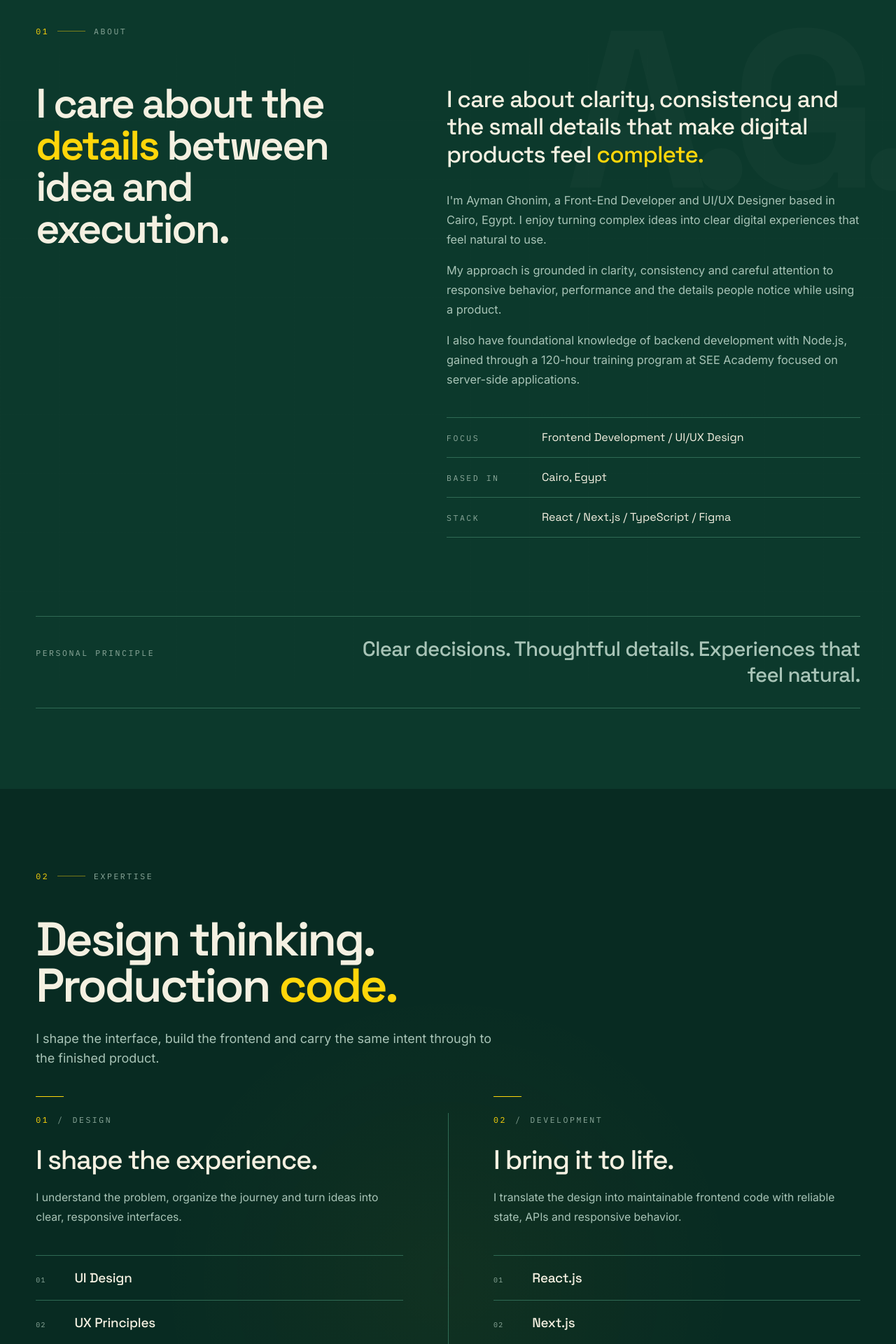
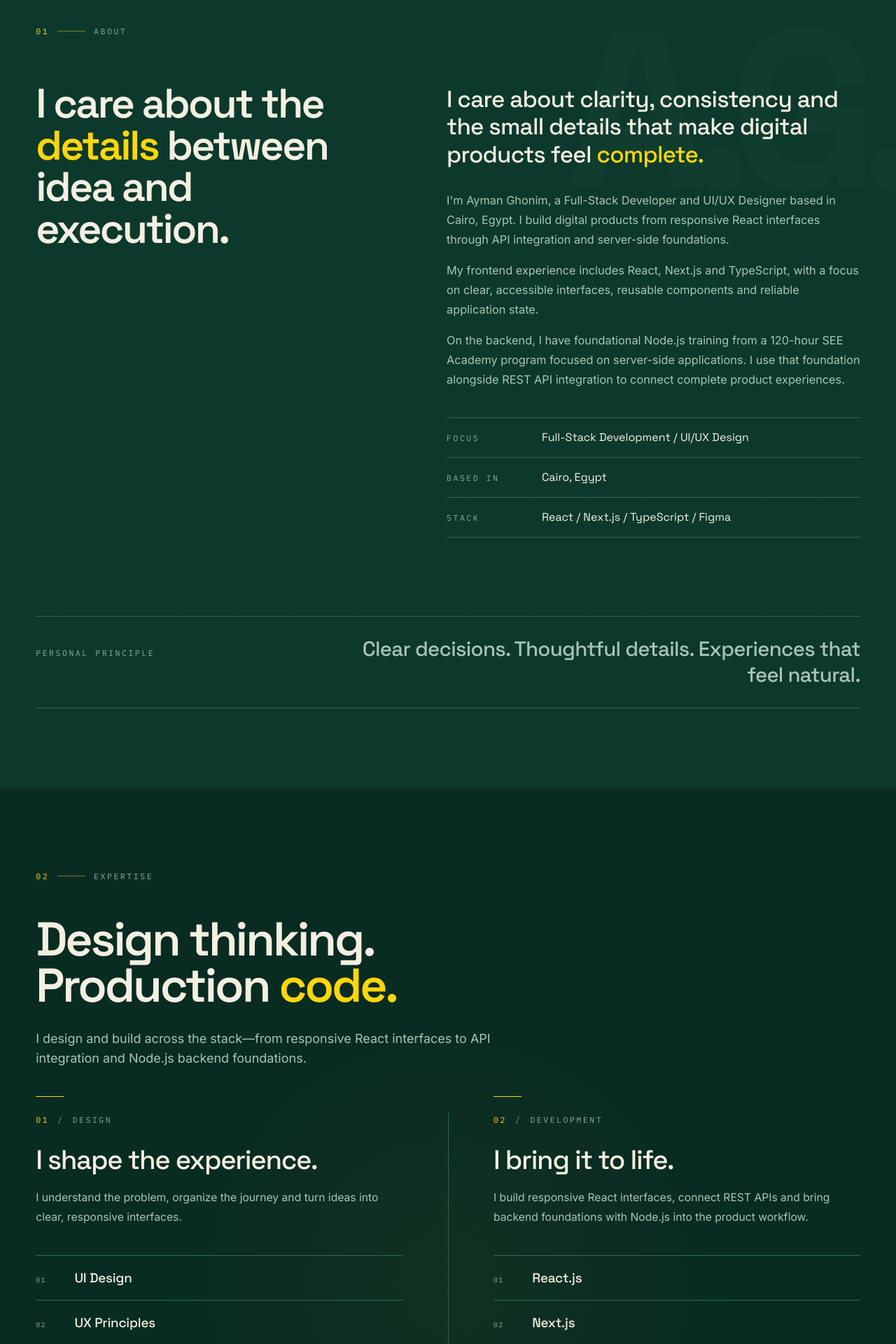
Before and after one commit to AymanGhomim/Ayman-Ghonim, a React (Vite) app: page / in a window 1280 px wide. Shown: the part 880-2800 px from the top of the page at 70% size. Built offline with nearby package versions, Linux system fonts and the light colour scheme.

Commit message:
Describe full-stack experience

```diff
--- a/src/components/about/AboutDetails.tsx
+++ b/src/components/about/AboutDetails.tsx
@@ -2,7 +2,7 @@ import { Stagger, StaggerItem } from "@/components/animation/Reveal";
 import { personal } from "@/data/personal";
 
 const details = [
-  { label: "Focus", value: "Frontend Development / UI/UX Design" },
+  { label: "Focus", value: "Full-Stack Development / UI/UX Design" },
   { label: "Based in", value: personal.location },
   { label: "Stack", value: "React / Next.js / TypeScript / Figma" },
 ] as const;
--- a/src/components/expertise/ExpertiseIntro.tsx
+++ b/src/components/expertise/ExpertiseIntro.tsx
@@ -41,7 +41,7 @@ export function ExpertiseIntro() {
         viewport={{ once: true, margin: "-60px" }}
         transition={{ duration: reducedMotion ? 0.01 : 0.65, delay: reducedMotion ? 0 : 0.22, ease: [0.16, 1, 0.3, 1] }}
       >
-        I shape the interface, build the frontend and carry the same intent through to the finished product.
+        I design and build across the stack—from responsive React interfaces to API integration and Node.js backend foundations.
       </motion.p>
     </div>
   );
--- a/src/components/hero/TypewriterTitle.tsx
+++ b/src/components/hero/TypewriterTitle.tsx
@@ -1,7 +1,7 @@
 import { useEffect, useState } from "react";
 import { useReducedMotion } from "@/hooks/useReducedMotion";
 
-const firstLine = "Front-End Developer";
+const firstLine = "Full-Stack Developer";
 const secondLine = "& UI/UX Designer.";
 const fullText = `${firstLine}\n${secondLine}`;
 
--- a/src/components/layout/Footer.tsx
+++ b/src/components/layout/Footer.tsx
@@ -17,7 +17,7 @@ export function Footer() {
                 {personal.name}
               </p>
               <p className="label-mono mt-4 leading-loose">
-                Front-End Developer
+                Full-Stack Developer
                 <span className="text-gradient mx-2">×</span>
                 UI/UX Designer
               </p>
--- a/src/data/experience.ts
+++ b/src/data/experience.ts
@@ -21,7 +21,7 @@ export const experience: ExperienceItem[] = [
     location: "Kafr El Sheikh, Egypt",
     period: "Jun 2026 — Present",
     description:
-      "Building responsive digital products across front-end development and interface design, while collaborating with design and back-end teams to deliver clear, user-focused experiences.",
+      "Building responsive React interfaces and shaping UI/UX for digital products, while collaborating with design and back-end teams to connect API-driven features into clear, user-focused experiences.",
     technologies: ["React.js", "HTML5", "UI/UX Design"],
   },
   {
@@ -30,7 +30,7 @@ export const experience: ExperienceItem[] = [
     role: "Front-End Developer & UI/UX Designer",
     period: "2024 — Present",
     description:
-      "Designing user-centered web experiences from research and wireframes through polished, responsive front-end implementation with strong usability and visual consistency.",
+      "Taking freelance products from user flows and UI/UX design through responsive React implementation, REST API integration and polished delivery; applying Node.js backend foundations where the project requires server-side work.",
     technologies: ["UI/UX Design", "Figma", "React"],
   },
 ];
--- a/src/data/personal.ts
+++ b/src/data/personal.ts
@@ -6,17 +6,17 @@ export const personal = {
   firstName: "Ayman",
   lastName: "Ghonim",
   initials: "AG",
-  title: "Front-End Developer × UI/UX Designer",
-  tagline: "I design digital experiences and bring them to life with code.",
+  title: "Full-Stack Developer × UI/UX Designer",
+  tagline: "I design, build and connect complete digital experiences.",
   heroIntro:
-    "I’m Ayman Ghonim — I work at the intersection of design and development, turning ideas into polished, responsive products with React, Next.js and a strong UI/UX mindset.",
+    "I’m Ayman Ghonim — a Full-Stack Developer and UI/UX Designer who shapes responsive interfaces, connects them to APIs and builds a strong foundation in backend development with Node.js.",
   about: [
-    "I'm Ayman Ghonim, a Front-End Developer and UI/UX Designer based in Cairo, Egypt. I enjoy turning complex ideas into clear digital experiences that feel natural to use.",
-    "My approach is grounded in clarity, consistency and careful attention to responsive behavior, performance and the details people notice while using a product.",
-    "I also have foundational knowledge of backend development with Node.js, gained through a 120-hour training program at SEE Academy focused on server-side applications.",
+    "I'm Ayman Ghonim, a Full-Stack Developer and UI/UX Designer based in Cairo, Egypt. I build digital products from responsive React interfaces through API integration and server-side foundations.",
+    "My frontend experience includes React, Next.js and TypeScript, with a focus on clear, accessible interfaces, reusable components and reliable application state.",
+    "On the backend, I have foundational Node.js training from a 120-hour SEE Academy program focused on server-side applications. I use that foundation alongside REST API integration to connect complete product experiences.",
   ],
   professionalSummary:
-    "Junior Frontend Developer specializing in React.js with hands-on experience building responsive and user-friendly web applications. Strong knowledge of JavaScript (ES6+), component-based architecture, and API integration. Passionate about applying UI/UX principles to deliver clean, efficient, and visually appealing interfaces.",
+    "Full-Stack Developer and UI/UX Designer with hands-on experience building responsive web interfaces using React.js, Next.js and TypeScript, integrating REST APIs, and working with application state. Backend foundation in Node.js and server-side application development through a 120-hour training program. Focused on connecting thoughtful user experiences with maintainable, end-to-end product workflows.",
   location: "Cairo, Egypt",
   email: "aghonim133@gmail.com",
   phones: ["+20 122 860 0736"],
--- a/src/i18n/localTranslation.ts
+++ b/src/i18n/localTranslation.ts
@@ -176,6 +176,8 @@ const translations: Record<string, string> = {
   Current: "حاليًا",
   "Frontend Developer": "مطور واجهات أمامية",
   "Frontend Developer & UI/UX Designer": "مطور واجهات أمامية ومصمم UI/UX",
+  "Full-Stack Developer": "مطور Full-Stack",
+  "Full-Stack Developer & UI/UX Designer": "مطور Full-Stack ومصمم UI/UX",
   "Front-End Developer & UI/UX Designer": "مطور واجهات أمامية ومصمم UI/UX",
   "Full-Stack Development": "تطوير Full-Stack",
   "Building responsive digital products across front-end development and interface design, while collaborating with design and back-end teams to deliver clear, user-focused experiences.": "أبني منتجات رقمية متجاوبة عبر تطوير الواجهات الأمامية وتصميم الواجهات، مع التعاون مع فرق التصميم والواجهات الخلفية لتقديم تجارب واضحة تركز على المستخدم.",
@@ -210,9 +212,16 @@ const translations: Record<string, string> = {
   Interface: "واجهة",
   Product: "منتج",
   "I design digital experiences and bring them to life with code.": "أصمم التجارب الرقمية وأحوّلها إلى واقع بالكود.",
-  "I'm Ayman Ghonim, a Front-End Developer and UI/UX Designer based in Cairo, Egypt. I enjoy turning complex ideas into clear digital experiences that feel natural to use.": "أنا أيمن غنيم، مطور واجهات أمامية ومصمم UI/UX من القاهرة، مصر. أستمتع بتحويل الأفكار المعقدة إلى تجارب رقمية واضحة وطبيعية الاستخدام.",
+  "I design, build and connect complete digital experiences.": "أصمم وأطوّر وأربط تجارب رقمية متكاملة.",
+  "I'm Ayman Ghonim, a Full-Stack Developer and UI/UX Designer based in Cairo, Egypt. I build digital products from responsive React interfaces through API integration and server-side foundations.": "أنا أيمن غنيم، مطور Full-Stack ومصمم UI/UX من القاهرة، مصر. أبني المنتجات الرقمية بدءًا من واجهات React المتجاوبة، مرورًا بربط واجهات API، وصولًا إلى أساسيات تطوير الخوادم.",
+  "My frontend experience includes React, Next.js and TypeScript, with a focus on clear, accessible interfaces, reusable components and reliable application state.": "تشمل خبرتي في الواجهات الأمامية React وNext.js وTypeScript، مع التركيز على واجهات واضحة وسهلة الوصول ومكونات قابلة لإعادة الاستخدام وإدارة موثوقة لحالة التطبيق.",
+  "On the backend, I have foundational Node.js training from a 120-hour SEE Academy program focused on server-side applications. I use that foundation alongside REST API integration to connect complete product experiences.": "في الواجهات الخلفية، لدي أساسيات Node.js من برنامج تدريبي لمدة 120 ساعة في أكاديمية SEE ركّز على تطبيقات الخادم. أستفيد من هذه المعرفة إلى جانب ربط REST API لبناء تجربة منتج متكاملة.",
   "My approach is grounded in clarity, consistency and careful attention to responsive behavior, performance and the details people notice while using a product.": "منهجي يعتمد على الوضوح والاتساق والاهتمام الدقيق بالتجاوب والأداء والتفاصيل التي يلاحظها المستخدم أثناء استخدام المنتج.",
-  "I’m Ayman Ghonim — I work at the intersection of design and development, turning ideas into polished, responsive products with React, Next.js and a strong UI/UX mindset.": "أنا أيمن غنيم — أعمل عند تقاطع التصميم والتطوير، وأحوّل الأفكار إلى منتجات متقنة ومتجاوبة باستخدام React وNext.js وعقلية قوية في UI/UX.",
+  "I’m Ayman Ghonim — a Full-Stack Developer and UI/UX Designer who shapes responsive interfaces, connects them to APIs and builds a strong foundation in backend development with Node.js.": "أنا أيمن غنيم — مطور Full-Stack ومصمم UI/UX، أعمل على تشكيل واجهات متجاوبة وربطها بواجهات API وبناء أساس قوي في تطوير الخوادم باستخدام Node.js.",
+  "I shape the interface, build the frontend and carry the same intent through to the finished product.": "أصمم الواجهة وأبنيها وأربطها بالخدمات الخلفية، مع الحفاظ على رؤية المنتج من البداية حتى اكتماله.",
+  "I design and build across the stack—from responsive React interfaces to API integration and Node.js backend foundations.": "أصمم وأطوّر عبر أجزاء التطبيق المختلفة، من واجهات React المتجاوبة إلى ربط API وأساسيات الخوادم باستخدام Node.js.",
+  "Building responsive React interfaces and shaping UI/UX for digital products, while collaborating with design and back-end teams to connect API-driven features into clear, user-focused experiences.": "أبني واجهات React متجاوبة وأصمم تجارب المستخدم للمنتجات الرقمية، وأتعاون مع فرق التصميم والخلفية لربط الميزات المعتمدة على API ضمن تجارب واضحة تركز على المستخدم.",
+  "Taking freelance products from user flows and UI/UX design through responsive React implementation, REST API integration and polished delivery; applying Node.js backend foundations where the project requires server-side work.": "أتابع مشاريع العمل الحر من تدفقات المستخدم وتصميم UI/UX إلى تنفيذ React المتجاوب وربط REST API والتسليم النهائي، مع تطبيق أساسيات Node.js عند الحاجة إلى تطوير جانب الخادم.",
   "Iâ€™m Ayman Ghonim â€” I work at the intersection of design and development, turning ideas into polished, responsive products with React, Next.js and a strong UI/UX mindset.": "أنا أيمن غنيم — أعمل عند تقاطع التصميم والتطوير، وأحوّل الأفكار إلى منتجات متقنة ومتجاوبة باستخدام React وNext.js وعقلية قوية في UI/UX.",
   "Where I’ve been building.": "هنا بنيت خبرتي.",
   "Where Iâ€™ve been building.": "هنا بنيت خبرتي.",
@@ -231,7 +240,7 @@ const translations: Record<string, string> = {
   Focus: "التركيز",
   "Based in": "الموقع",
   Stack: "التقنيات",
-  "Frontend Development / UI/UX Design": "تطوير الواجهات الأمامية / تصميم UI/UX",
+  "Full-Stack Development / UI/UX Design": "تطوير Full-Stack / تصميم UI/UX",
   "React / Next.js / TypeScript / Figma": "React / Next.js / TypeScript / Figma",
   "Design, development and the details connecting both.": "التصميم والتطوير والتفاصيل التي تربط بينهما.",
   "A focused workflow that keeps product thinking, interface design and frontend development aligned.": "منهجية مركزة تحافظ على توافق التفكير في المنتج وتصميم الواجهة وتطوير الواجهات الأمامية.",
--- a/src/sections/Expertise.tsx
+++ b/src/sections/Expertise.tsx
@@ -63,7 +63,7 @@ export function Expertise() {
             index="02"
             label="Development"
             title="I bring it to life."
-            description="I translate the design into maintainable frontend code with reliable state, APIs and responsive behavior."
+            description="I build responsive React interfaces, connect REST APIs and bring backend foundations with Node.js into the product workflow."
             capabilities={primaryDevelopment}
             onActivate={setActive}
             delay={0.1}
```
Also changed, not shown: index.html (+7 -7 lines).
